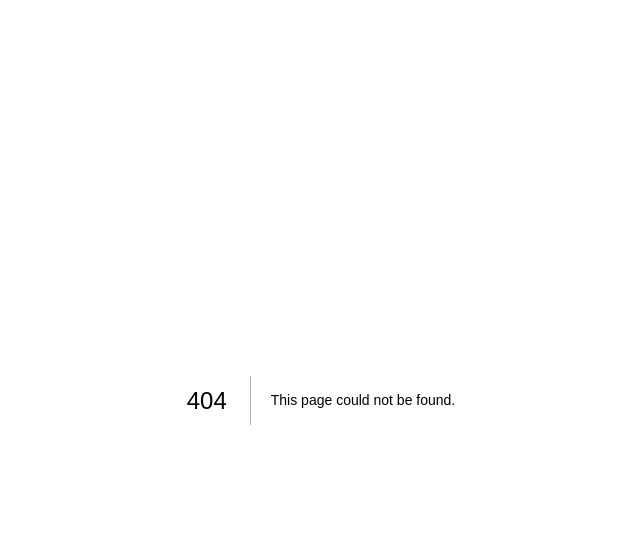
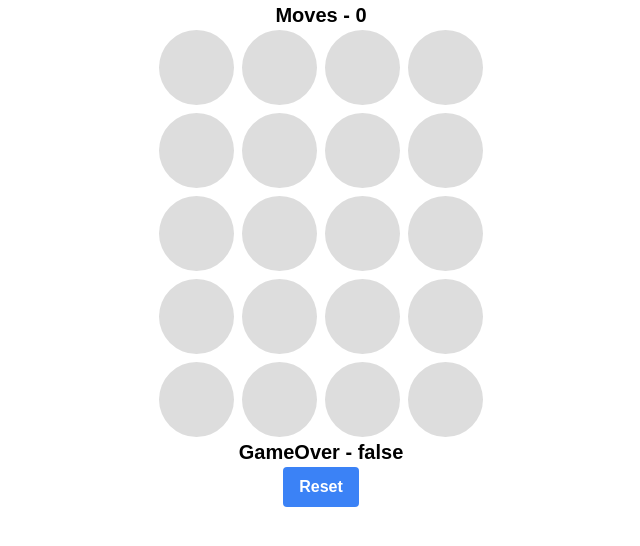
Before and after one commit to gonoma/next-el, a Next.js app: page /memory in a window 1280 px wide. Before the commit this address had no page. Shown: the top 546 px of the page, without its empty margins (319-959 px from the left). Built offline with nearby package versions, Linux system fonts and the light colour scheme.

Commit message:
memory game

```diff
--- a/components/common/navbar/navbar.tsx
+++ b/components/common/navbar/navbar.tsx
@@ -8,6 +8,7 @@ const MENU_LIST = [
   { text: "Home", href: "/" },
   { text: "About Us", href: "/about" },
   { text: "Contact", href: "/contact" },
+  { text: "Memory", href: "/memory" },
   { text: "Reading", href: "/training" },
 ];
 
--- a/pages/about.tsx
+++ b/pages/about/index.tsx
@@ -21,16 +21,13 @@ YoutubeEmbed.propTypes = {
 
 export default function About() {
   return (
-    // <h1 className="text-center text-green-900 font-bold text-4xl">
-    //   This is About Page
-    // </h1>
-
     <div className="about-page">
       <h1 className="text-center text-green-900 font-bold text-4xl">
         This is About Page
       </h1>
       <YoutubeEmbed embedID="xYMqo5fsbPw" />
       <YoutubeEmbed embedID="cw6k5rYmjs8" />
+      <YoutubeEmbed embedID="wgPjjwrNeHM" />
     </div>
   );
 }
--- /dev/null
+++ b/pages/memory/index.tsx
@@ -0,0 +1,100 @@
+import { useState, useEffect } from "react";
+
+const board = ["🤖", "👽", "👻", "🤡", "🐧", "🦚", "😄", "🚀", "🍺", "🐘"];
+export default function Home() {
+  const [boardData, setBoardData] = useState([]);
+  const [flippedCards, setFlippedCards] = useState([]);
+  const [matchedCards, setMatchedCards] = useState([]);
+  const [moves, setMoves] = useState(0);
+  const [gameOver, setGameOver] = useState(false);
+  useEffect(() => {
+    initialize();
+  }, []);
+
+  useEffect(() => {
+    if (matchedCards.length == 16) {
+      setGameOver(true);
+    }
+  }, [moves]);
+
+  const initialize = () => {
+    shuffle();
+    setGameOver(false);
+    setFlippedCards([]);
+    setMatchedCards([]);
+    setMoves(0);
+  };
+  const shuffle = () => {
+    const shuffledCards = [...board, ...board]
+      .sort(() => Math.random() - 0.5)
+      .map((v) => v);
+
+    setBoardData(shuffledCards);
+  };
+
+  const updateActiveCards = (i) => {
+    if (!flippedCards.includes(i)) {
+      if (flippedCards.length == 1) {
+        const firstIdx = flippedCards[0];
+        const secondIdx = i;
+        if (boardData[firstIdx] == boardData[secondIdx]) {
+          setMatchedCards((prev) => [...prev, firstIdx, secondIdx]);
+        }
+
+        setFlippedCards([...flippedCards, i]);
+      } else if (flippedCards.length == 2) {
+        setFlippedCards([i]);
+      } else {
+        setFlippedCards([...flippedCards, i]);
+      }
+
+      setMoves((v) => v + 1);
+    }
+  };
+
+  return (
+    <div className="container">
+      <div className="memory-moves">
+        <p>{`Moves - ${moves}`}</p>
+      </div>
+
+      <div className="board">
+        {boardData.map((data, i) => {
+          const flipped = flippedCards.includes(i) ? true : false;
+          const matched = matchedCards.includes(i) ? true : false;
+          return (
+            <div
+              onClick={() => {
+                updateActiveCards(i);
+              }}
+              key={i}
+              className={`card ${flipped || matched ? "active" : ""} ${
+                matched ? "matched" : ""
+              } ${gameOver ? "gameover" : ""}`}
+            >
+              <div className="card-front">{data}</div>
+              <div className="card-back"></div>
+            </div>
+          );
+        })}
+      </div>
+      <div className="reset">
+        <p className="font-bold">{`GameOver - ${gameOver}`}</p>
+        <button
+          onClick={() => initialize()}
+          className="
+          bg-blue-500
+          hover:bg-blue-700
+          text-white
+          font-bold
+          py-2
+          px-4
+          rounded
+          justify-center"
+        >
+          Reset
+        </button>
+      </div>
+    </div>
+  );
+}
--- a/styles/globals.css
+++ b/styles/globals.css
@@ -141,3 +141,96 @@
   }
 
 }
+
+ /**
+  * For the memory game
+  */
+
+.container {
+  position: relative;
+  margin: auto;
+  width: 50%;
+  height: 50%;
+  align-items: center;
+}
+
+.board {
+  display: grid;
+  grid-template-columns: repeat(4, 75px);
+  grid-gap: 8px;
+  justify-content: center;
+}
+
+.card {
+  border-radius: 4px;
+  text-align: center;
+  height: 75px;
+  font-size: 36px;
+  font-weight: bold;
+  position: relative;
+  transform-style: preserve-3d;
+  transition: all 0.2s;
+  user-select: none;
+}
+.card.gameover {
+  pointer-events: none;
+}
+.card-0 {
+  transform: rotateY(0deg);
+}
+.card.active {
+  transform: rotateY(180deg);
+}
+.card.matched .card-front {
+  background-color: lightgoldenrodyellow;
+  color: white;
+}
+.card-front,
+.card-back {
+  position: absolute;
+  left: 0;
+  top: 0;
+  width: 100%;
+  backface-visibility: hidden;
+  height: 100%;
+  border-radius: 50%;
+}
+.card-front {
+  transform: rotateY(180deg);
+  background-color: #eee;
+  line-height: 70px;
+  vertical-align: middle;
+  text-align: center;
+  font-size: 50px;
+  z-index: 2;
+}
+.card-back {
+  background-color: #ddd;
+  transform: rotateY(0);
+  z-index: 1;
+}
+.card-back::after {
+  position: absolute;
+  content: "";
+  top: 0;
+  left: 0;
+  width: 75%;
+  height: 75%;
+  border-radius: 50%;
+}
+.memory-moves {
+  font-size: 20px;
+  font-weight: 600;
+  text-align: center;
+}
+
+.reset p {
+  font-size: 20px;
+  font-weight: 600;
+  text-align: center;
+}
+
+.reset button {
+  margin: auto;
+  display: flex;
+}
```
Also changed, not shown: pages/training/index.tsx (renamed from pages/training.tsx).
